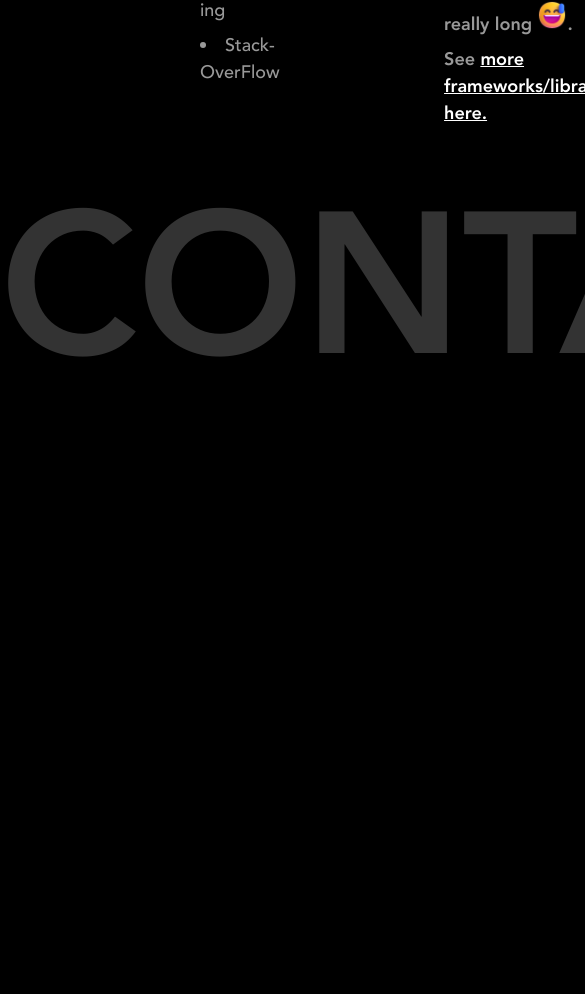
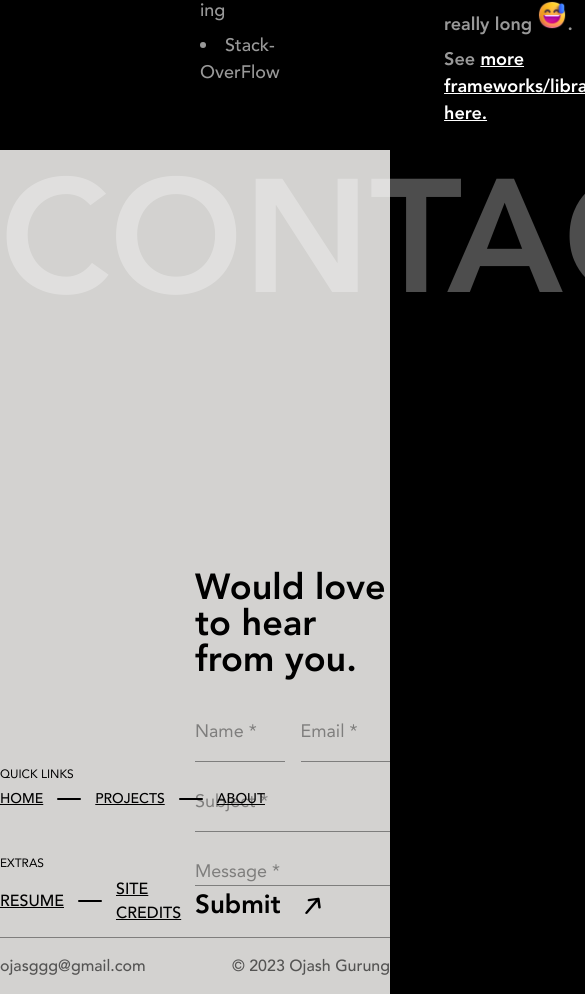
Before and after one commit to ojasggg/Personal_Portfolio, a React (Vite) app: page / in a window 390 px wide. Shown: the part 4588-5582 px from the top of the page, 585 px wide, since content can reach past the window. Built offline with nearby package versions, Linux system fonts and the light colour scheme.

Commit message:
Contact page responsiveness created for lg and xl screen

```diff
--- a/src/components/Contact.tsx
+++ b/src/components/Contact.tsx
@@ -1,53 +1,50 @@
-import React from "react";
-import {
-  BsArrowUpRight,
-  BsGithub,
-  BsLinkedin,
-  BsTwitter,
-} from "react-icons/bs";
-import { MdEmail } from "react-icons/md";
 import { Link } from "react-router-dom";
 
 const Contact = () => {
   return (
-    <section className="relative m-auto flex h-[100vh] w-[1680px] flex-col justify-end">
-      <h1 className="absolute top-10 left-0 z-[1] p-0 font-AvenirHeavy text-[200px] uppercase leading-none text-white/20">
+    <section className="bg-[#D3D2D0]">
+      <div className="relative m-auto flex h-[100vh] flex-col justify-end lg:w-[1100px] xl:w-[1500px]">
+        <h1 className="absolute top-3 left-0 z-[1] p-0 font-AvenirHeavy text-[160px] uppercase leading-none text-white/30 xl:text-[200px] xl:text-white/10">
           Contact
         </h1>
-      <div className="flex h-full">
-        <div className="mb-[70px] flex w-[40%] flex-col justify-end gap-16">
+        {/* Content and Form */}
+        <div className="z-[4] mb-[3%]  flex h-fit justify-end xl:mb-[6%]">
+          {/* Links Section */}
+          <div className="flex w-[50%] flex-col justify-end gap-12 xl:gap-16">
+            {/* Quick Links */}
             <div>
-            <h1 className="mb-2 p-0 font-AvenirRoman text-[14px]  uppercase leading-none text-black">
+              <h1 className="mb-2 p-0 font-AvenirRoman text-[12px] uppercase  leading-none text-black xl:text-[14px]">
                 Quick links
               </h1>
-            <ul className="flex items-center gap-[14px] font-AvenirMedium text-[18px] uppercase text-black underline">
+              <ul className="flex items-center gap-[14px] font-AvenirMedium  text-[14px] uppercase text-black underline xl:text-[18px]">
                 <li>
                   <Link to="/home">home</Link>
                 </li>
                 <li>
-                <div className="h-[3px] w-8 rounded-full bg-black "></div>
+                  <div className="h-[2px] w-6 rounded-full bg-black "></div>
                 </li>
                 <li>
                   <Link to="/projects">Projects</Link>
                 </li>
                 <li>
-                <div className="h-[3px] w-8 rounded-full bg-black "></div>
+                  <div className="h-[2px] w-6 rounded-full bg-black "></div>
                 </li>
                 <li>
                   <Link to="/about">about</Link>
                 </li>
               </ul>
             </div>
+            {/* Extra Links */}
             <div>
-            <h1 className="mb-2 p-0 font-AvenirRoman text-[14px]  uppercase leading-none text-black">
+              <h1 className="mb-2 p-0 font-AvenirRoman text-[12px] uppercase  leading-none text-black xl:text-[14px]">
                 Extras
               </h1>
-            <ul className="flex items-center gap-[14px] font-AvenirMedium text-[18px] uppercase text-black underline">
+              <ul className="flex items-center gap-[14px] font-AvenirMedium text-[16px] uppercase text-black underline xl:text-[18px]">
                 <li>
                   <Link to="/resume">Resume</Link>
                 </li>
                 <li>
-                <div className="h-[3px] w-8 rounded-full bg-black "></div>
+                  <div className="h-[2px] w-6 rounded-full bg-black "></div>
                 </li>
                 <li>
                   <Link to="/site-credits">site credits</Link>
@@ -55,38 +52,41 @@ const Contact = () => {
               </ul>
             </div>
           </div>
-        <div className="h-full w-[60%]">
-          <h1 className="mt-36 w-[528px] p-0 font-AvenirHeavy text-[46px] leading-none text-black">
-            Would love to hear from you .
+
+          {/* Contact Form */}
+          <div className="w-[50%]">
+            <h1 className="p-0 font-AvenirHeavy text-[36px] leading-none text-black lg:w-[400px] xl:w-[528px] xl:text-[50px]">
+              Would love to hear from you.
             </h1>
-          <form className="mt-[60px] w-[810px]">
+            <form className="mt-10 xl:mt-10 xl:w-full">
               <div className="flex gap-4">
                 <input
                   type="text"
-                placeholder="Name"
-                className="w-[405px] border-b border-black/40 bg-transparent pb-[22px] font-AvenirRoman text-[18px] text-black placeholder:text-black/40"
+                  placeholder="Name *"
+                  className="w-[50%] border-b border-black/40 bg-transparent pb-[16px] font-AvenirRoman text-[18px] text-black placeholder:text-black/40 xl:pb-[22px]"
                 />
                 <input
                   type="email"
-                placeholder="Email"
-                className="w-[405px] border-b border-black/40 bg-transparent pb-[22px] font-AvenirRoman text-[18px] text-black placeholder:text-black/40"
+                  placeholder="Email *"
+                  className="w-[50%] border-b border-black/40 bg-transparent pb-[16px] font-AvenirRoman text-[18px] text-black placeholder:text-black/40 xl:pb-[22px]"
                 />
               </div>
               <input
                 type="text"
-              placeholder="Subject"
-              className="mt-[46px] w-full border-b border-black/40 bg-transparent pb-[22px] font-AvenirRoman text-[18px] text-black placeholder:text-black/40"
+                placeholder="Subject *"
+                className="mt-[26px] w-full border-b border-black/40 bg-transparent pb-[16px] font-AvenirRoman text-[18px] text-black placeholder:text-black/40 xl:mt-[46px] xl:pb-[22px]"
               />
               <input
                 type="text"
-              placeholder="Message"
-              className="mt-[46px] w-full border-b border-black/40 bg-transparent pb-[190px] font-AvenirRoman text-[18px] text-black placeholder:text-black/40"
+                placeholder="Message *"
+                className="mt-[26px] w-full border-b border-black/40 bg-transparent font-AvenirRoman text-[18px] text-black placeholder:text-black/40 lg:pb-[100px] xl:mt-[46px] xl:pb-[190px]"
               />
-            <button className="mt-[50px] flex items-center gap-[30px] text-black">
-              <p className="font-AvenirHeavy text-[36px]">Submit</p>
+              <button className="flex items-center  gap-[24px] text-black lg:mt-[20px] xl:mt-[50px]">
+                <p className="font-AvenirHeavy text-[26px] xl:text-[36px]">
+                  Submit
+                </p>
                 <svg
-                width="23"
-                height="25"
+                  className="w-[16px] xl:w-[24px]"
                   viewBox="0 0 23 25"
                   fill="none"
                   xmlns="http://www.w3.org/2000/svg"
@@ -100,33 +100,15 @@ const Contact = () => {
             </form>
           </div>
         </div>
-      <div className="flex justify-between border-t border-black/40 py-5">
-        <ul className="flex gap-[34px] text-black/40">
-          <li>
-            <Link to={"https://github.com/ojasggg"}>
-              <BsGithub size={20} />
-            </Link>
-          </li>
-          <li>
-            <Link to={"https://www.linkedin.com/in/ojash-gurung"}>
-              <BsLinkedin size={20} />
-            </Link>
-          </li>
-          <li>
-            <Link to={"https://twitter.com/codeOjash"}>
-              <BsTwitter size={20} />
-            </Link>
-          </li>
-          <li>
-            <Link to={"#"}>
-              <MdEmail size={22} />
-            </Link>
-          </li>
-        </ul>
+        <div className="flex justify-between border-t border-black/40 py-4 xl:py-5">
+          <p className="font-AvenirMedium text-[16px] text-black/60">
+            ojasggg@gmail.com
+          </p>
           <div>
-          <p className="font-AvenirMedium text-[16px] text-black/40">
+            <p className="font-AvenirMedium text-[16px] text-black/60">
               &copy; 2023 Ojash Gurung
             </p>
+          </div>
         </div>
       </div>
     </section>
```
Lines whose indentation alone changed are shown as unchanged.
